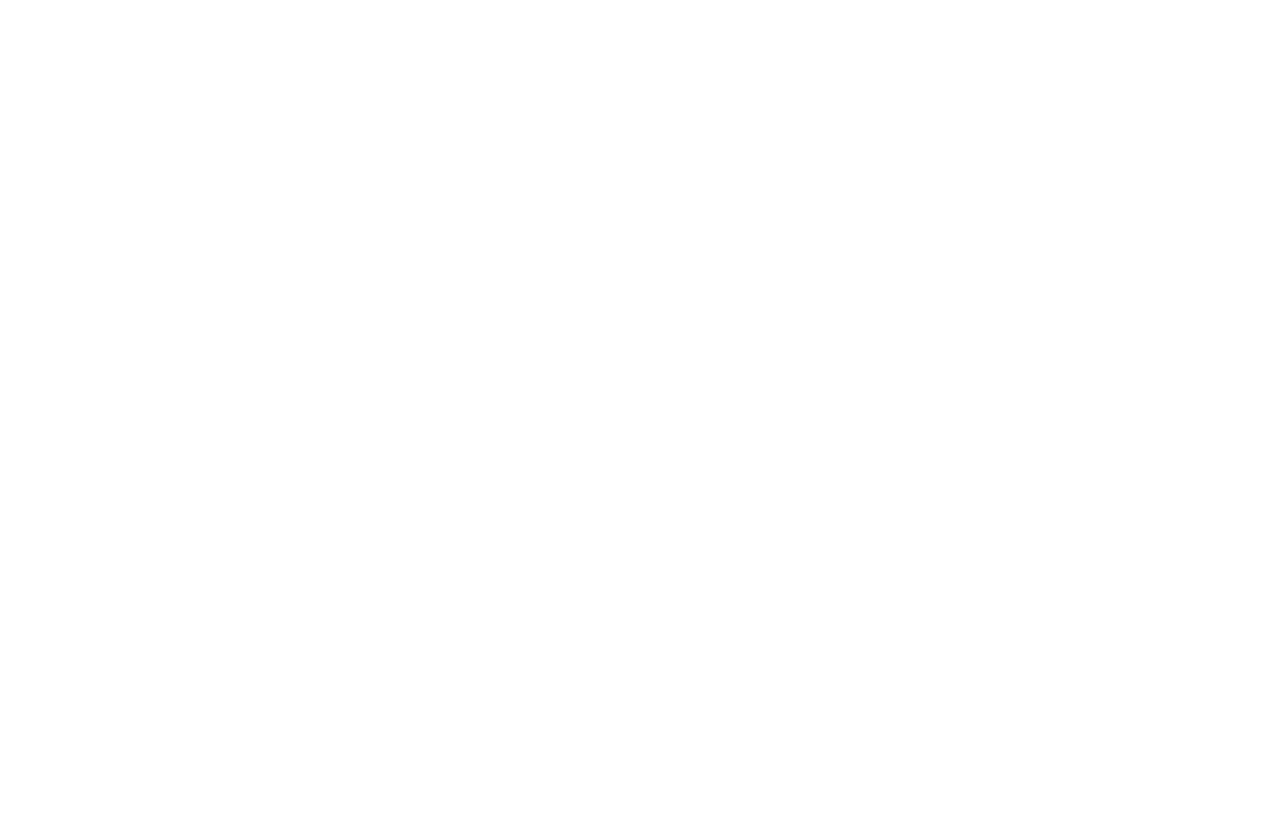
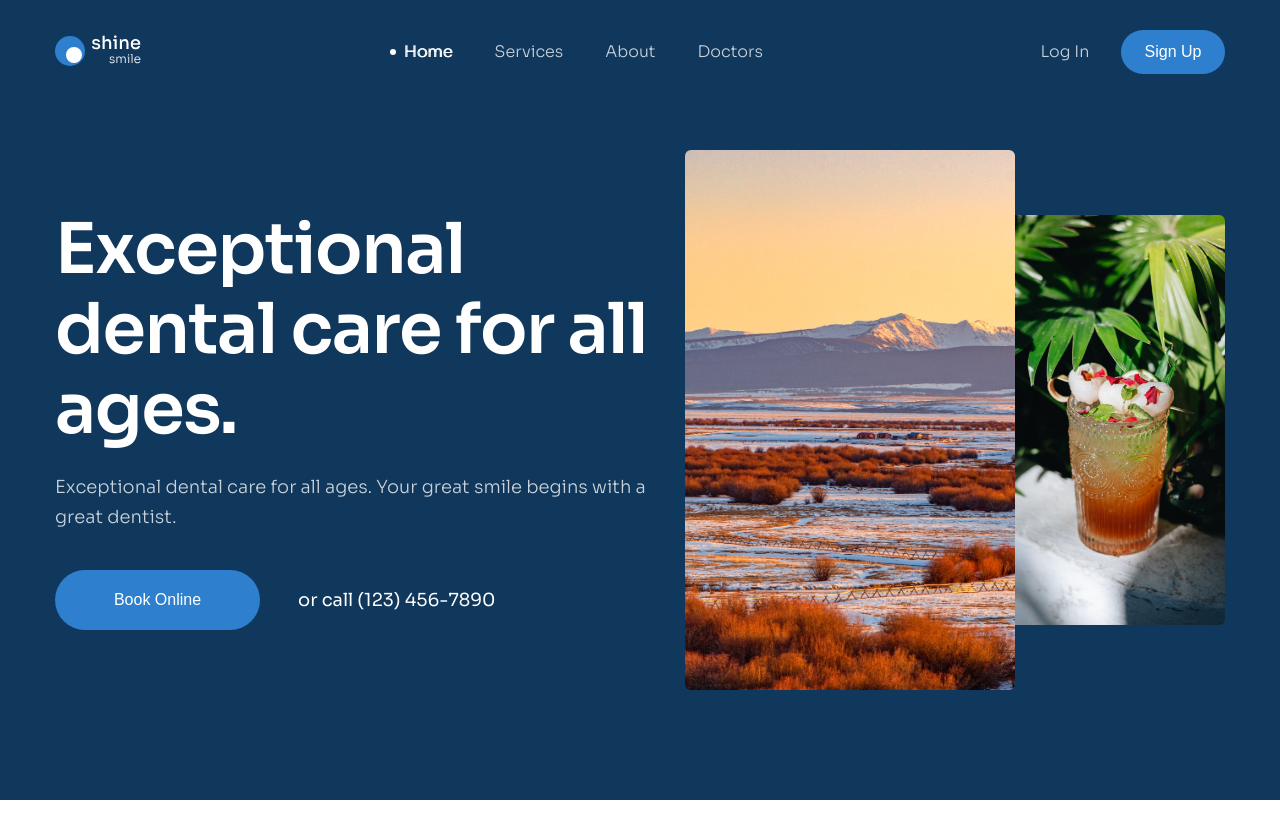
Before and after one commit to tuananhle91/WebsiteProject04, a plain HTML site: page index.html in a window 1280 px wide. Shown: the top 838 px of the page. Before the commit the page ends 800 px from the top, so only its background shows below. Drawn offline with Linux system fonts and the light colour scheme.

Commit message:
20230322

```diff
--- a/index.html
+++ b/index.html
@@ -38,10 +38,62 @@
     <meta name="theme-color" content="#ffffff">
 </head>
 
-<body>
+<body style="height: 5000px;">
     <header class="header">
+        <div class="container">
+            <div class="header-top">
+                <!-- Logo -->
+                <a href="/">
+                    <div class="logo">
+                        <img src="./wwwroot/images/Logo.svg" alt="Shine Smile">
+                    </div>
+                </a>
 
+                <!-- Nav -->
+                <nav class="navbar">
+                    <ul class="navbar-list">
+                        <li class="navbar-item">
+                            <a href="#!" class="link active">Home</a>
+                        </li>
+                        <li class="navbar-item">
+                            <a href="#!" class="link">Services</a>
+                        </li>
+                        <li class="navbar-item">
+                            <a href="#!" class="link">About</a>
+                        </li>
+                        <li class="navbar-item">
+                            <a href="#!" class="link">Doctors</a>
+                        </li>
+                    </ul>
+                </nav>
+
+                <!-- Login Button -->
+                <div class="button">
+                    <a class="log-in" href="#!">Log In</a>
+                    <button class="btn sign-up">Sign Up</button>
+                </div>
+            </div>
+
+            <div class="header-hero">
+                <div class="content">
+                    <h1 class="title">Exceptional dental care for all ages.</h1>
+                    <p class="desc">Exceptional dental care for all ages. Your great smile begins with a great dentist.
+                    </p>
+                    <div class="contact">
+                        <button class="btn book-online">Book Online</button>
+                        <p class="tel">or call (123) 456-7890</p>
+                    </div>
+                </div>
+
+                <div class="pictures">
+                    <img src="./wwwroot/images/hero-1.jpg" alt="Exceptional dental care for all ages." class="image">
+                    <img src="./wwwroot/images/hero-2.jpg" alt="Exceptional dental care for all ages." class="image">
+                </div>
+            </div>
+        </div>
     </header>
+
+
 </body>
 
 </html>
--- a/wwwroot/css/styles.css
+++ b/wwwroot/css/styles.css
@@ -3,35 +3,178 @@
 }
 
 :root {
-    font-family: 'Sora', sans-serif;
+    --main-color: #2E80CE;
 }
 
 html {
     font-size: 62.5%;
 }
 
-html,
-body {
-    scroll-behavior: smooth;
-}
-
 body {
     font-size: 1.6rem;
+    font-family: 'Sora', sans-serif;
+    scroll-behavior: smooth;
 }
 
 
 
 /* ↓↓↓↓↓↓↓↓↓↓↓↓↓↓↓↓↓↓↓↓↓↓ Common ↓↓↓↓↓↓↓↓↓↓↓↓↓↓↓↓↓↓↓↓↓↓ */
-.main-content {
+.container {
     width: 1170px;
+    max-width: calc(100% - 48px);
+    margin: 0 auto;
+}
+
+a {
+    text-decoration: none;
+}
+
+.btn {
+    min-width: 104px;
+    height: 44px;
+    top: 30px;
+    background: #2E80CE;
+    border-radius: 22px;
+    font-weight: 400;
+    font-size: 1.6rem;
+    line-height: 1.75;
+    text-align: center;
+    color: #FFFFFF;
+    border: none;
+    cursor: pointer;
+    display: inline-block;
+}
+
+.btn:hover {
+    opacity: 0.8;
 }
 
 /* ↑↑↑↑↑↑↑↑↑↑↑↑↑↑↑↑↑↑↑↑↑↑ Common ↑↑↑↑↑↑↑↑↑↑↑↑↑↑↑↑↑↑↑↑↑↑ */
 
 
-/* ↓↓↓↓↓↓↓↓↓↓↓↓↓↓↓↓↓↓↓↓↓↓  ↓↓↓↓↓↓↓↓↓↓↓↓↓↓↓↓↓↓↓↓↓↓ */
+/* ↓↓↓↓↓↓↓↓↓↓↓↓↓↓↓↓↓↓↓↓↓↓ Header ↓↓↓↓↓↓↓↓↓↓↓↓↓↓↓↓↓↓↓↓↓↓ */
+.header {
+    min-height: 100vh;
+    background: #10375C;
+    padding-top: 30px;
+    padding-bottom: 110px;
+}
 
-/* ↑↑↑↑↑↑↑↑↑↑↑↑↑↑↑↑↑↑↑↑↑↑  ↑↑↑↑↑↑↑↑↑↑↑↑↑↑↑↑↑↑↑↑↑↑ */
+.header .header-top {
+    display: flex;
+    justify-content: space-between;
+    align-items: center;
+}
+
+.header-top .navbar .navbar-list {
+    display: flex;
+}
+
+.header-top .navbar .link {
+    font-weight: 300;
+    font-size: 1.6rem;
+    line-height: 1.75;
+    text-align: center;
+    color: #C9D2DA;
+    padding: 4px 21px;
+}
+
+.header-top .navbar .link:hover,
+.header-top .navbar .active {
+    color: #fff;
+    text-shadow: 1px 0 0 currentColor;
+}
+
+.header-top .navbar .active::before {
+    content: "";
+    position: relative;
+    top: -2px;
+    left: -8px;
+    display: inline-block;
+    width: 6px;
+    height: 6px;
+    border-radius: 50%;
+    background: #FFFFFF;
+}
+
+
+.header-top .button .log-in {
+    margin-right: 7px;
+    font-weight: 300;
+    font-size: 1.6rem;
+    line-height: 1.75;
+    color: #C9D2DA;
+    padding: 4px 21px;
+}
+
+.header-top .button .log-in:hover {
+    opacity: 0.8;
+}
+
+.header-hero {
+    margin-top: 76px;
+    display: flex;
+    align-items: center;
+    justify-content: space-between;
+}
+
+.header-hero .title {
+    font-weight: 600;
+    font-size: 7rem;
+    line-height: 1.14;
+    letter-spacing: -0.02em;
+    color: #FFFFFF;
+}
+
+.header-hero .desc {
+    margin-top: 22px;
+    font-weight: 300;
+    font-size: 1.8rem;
+    line-height: 1.67;
+    color: #C9D2DA;
+}
+
+.header-hero .contact {
+    margin-top: 38px;
+    display: flex;
+    align-items: center;
+    gap: 38px;
+}
+
+.header-hero .contact .book-online {
+    min-width: 205px;
+    height: 60px;
+    border-radius: 30px;
+}
+
+.header-hero .contact .tel {
+    font-weight: 400;
+    font-size: 1.8rem;
+    line-height: 1.67;
+    text-align: center;
+    color: #FFFFFF;
+}
+
+.header-hero .pictures {
+    display: flex;
+    align-items: center;
+}
+
+.header-hero .image:first-child {
+    width: 330px;
+    height: 540px;
+    border-radius: 6px;
+    object-fit: cover;
+}
+
+.header-hero .image:last-child {
+    width: 210px;
+    height: 410px;
+    border-radius: 0px 6px 6px 0px;
+    object-fit: cover;
+}
+
+/* ↑↑↑↑↑↑↑↑↑↑↑↑↑↑↑↑↑↑↑↑↑↑ Header ↑↑↑↑↑↑↑↑↑↑↑↑↑↑↑↑↑↑↑↑↑↑ */
 
 
 /* ↓↓↓↓↓↓↓↓↓↓↓↓↓↓↓↓↓↓↓↓↓↓  ↓↓↓↓↓↓↓↓↓↓↓↓↓↓↓↓↓↓↓↓↓↓ */
```
Also changed, not shown: wwwroot/images/hero-1.jpg (added), wwwroot/images/hero-2.jpg (added).
